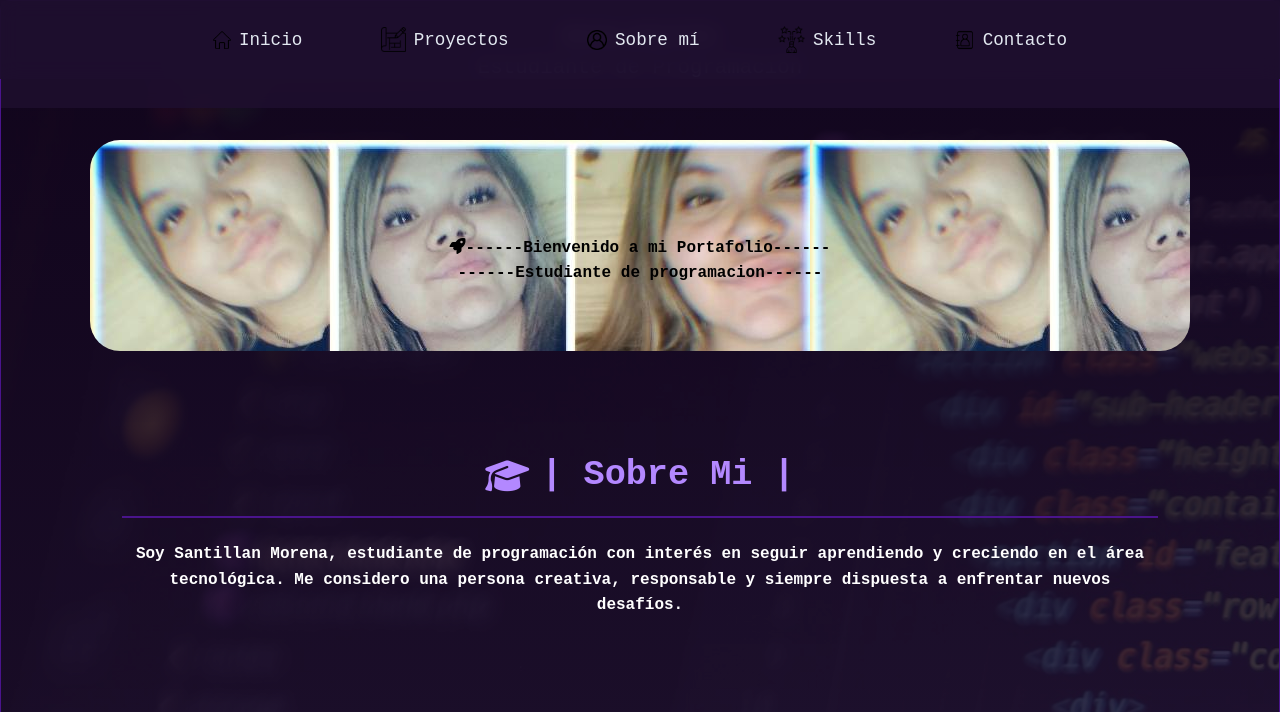
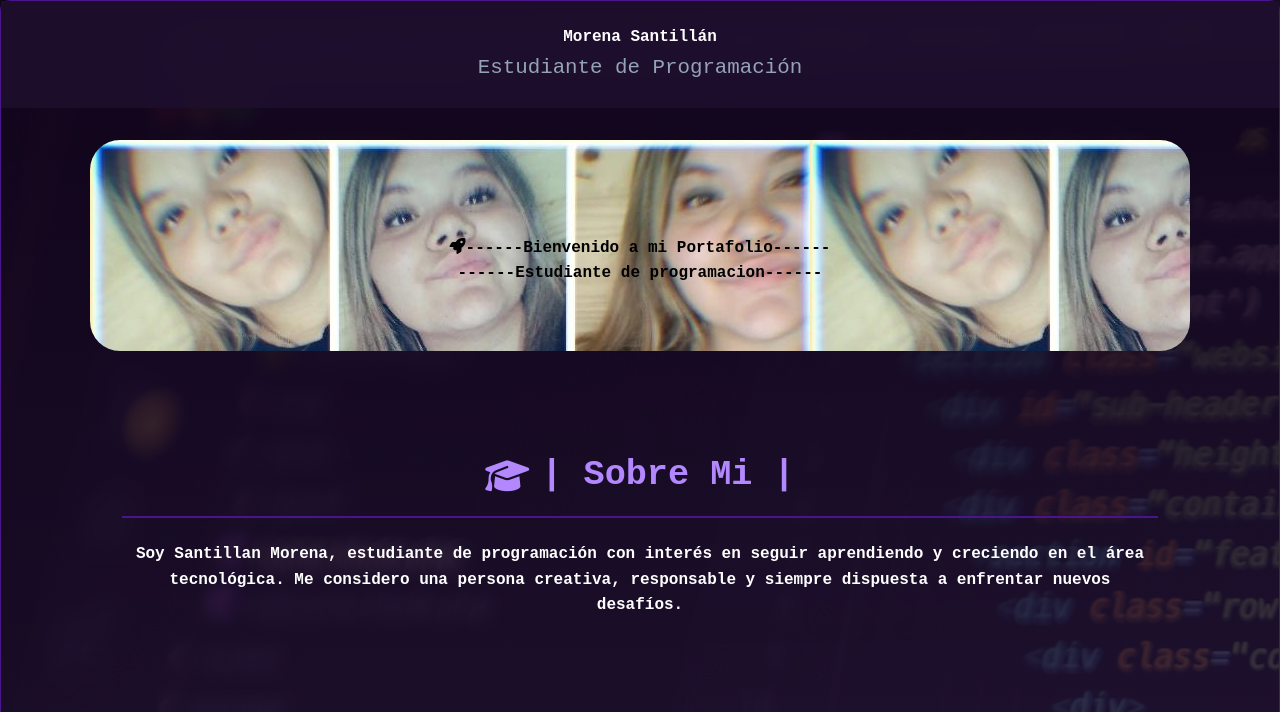
Before and after one commit to Moreeenaa123/portfolio, a plain HTML site: page index.html in a window 1280 px wide. Shown: the top 712 px of the page. Drawn offline with Linux system fonts and the light colour scheme.

Commit message:
Add files via upload

```diff
--- a/index.html
+++ b/index.html
@@ -14,23 +14,7 @@
         <p>Estudiante de Programación</p>
     </header>
 
-    <nav class="menu">
-        <a href="#inicio">
-            <img src="./img/inicio.png" alt="Inicio"> Inicio
-        </a>
-        <a href="#proyectos">
-            <img src="./img/proyectos.png" alt="Proyectos"> Proyectos
-        </a>
-        <a href="#sobre-mi">
-            <img src="./img/sobre-mi.png" alt="Sobre mí"> Sobre mí
-        </a>
-        <a href="#skills">
-            <img src="./img/skills.png" alt="Skills"> Skills
-        </a>
-        <a href="#contacto">
-            <img src="./img/contacto.png" alt="Contacto"> Contacto
-        </a>
-    </nav>
+
 
       <section id="inicio" class="hero">
         <h4 class="texto"><i class="fas fa-rocket"></i>------Bienvenido a mi Portafolio------</h4>
```
